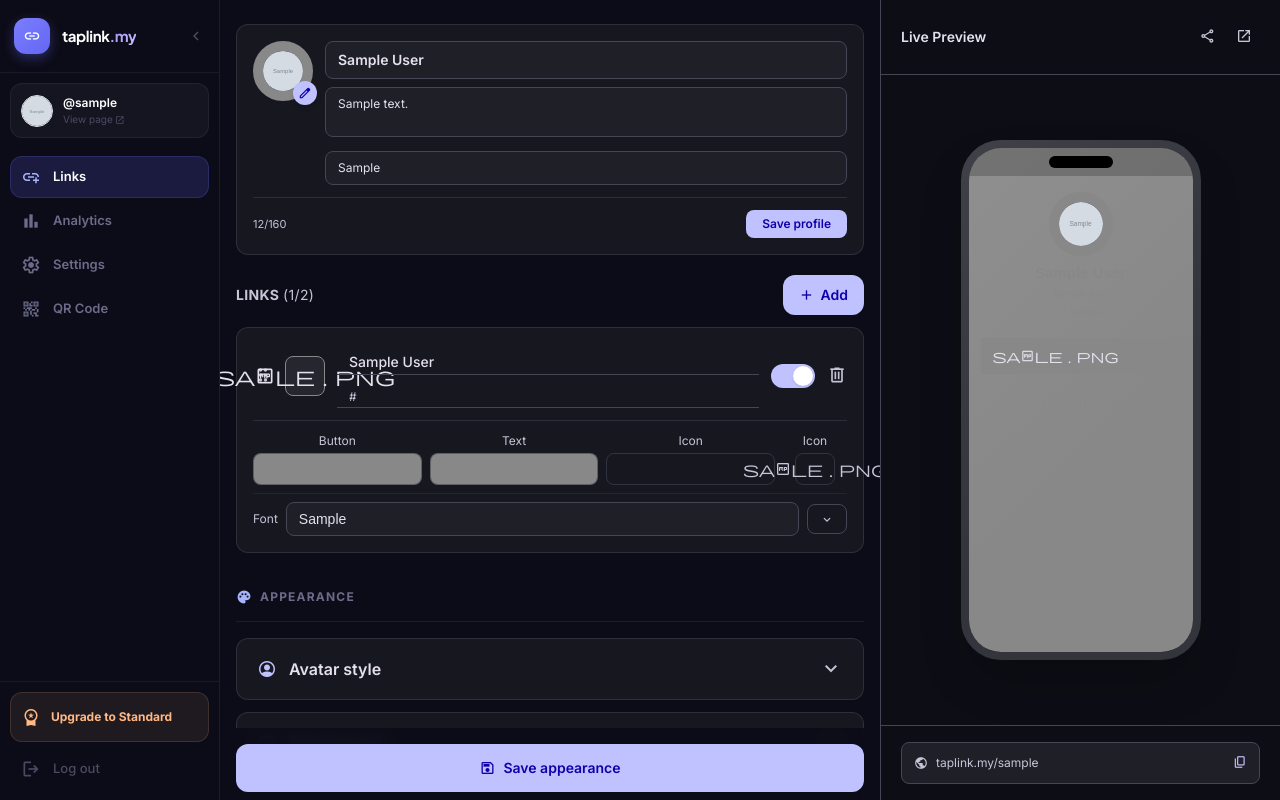
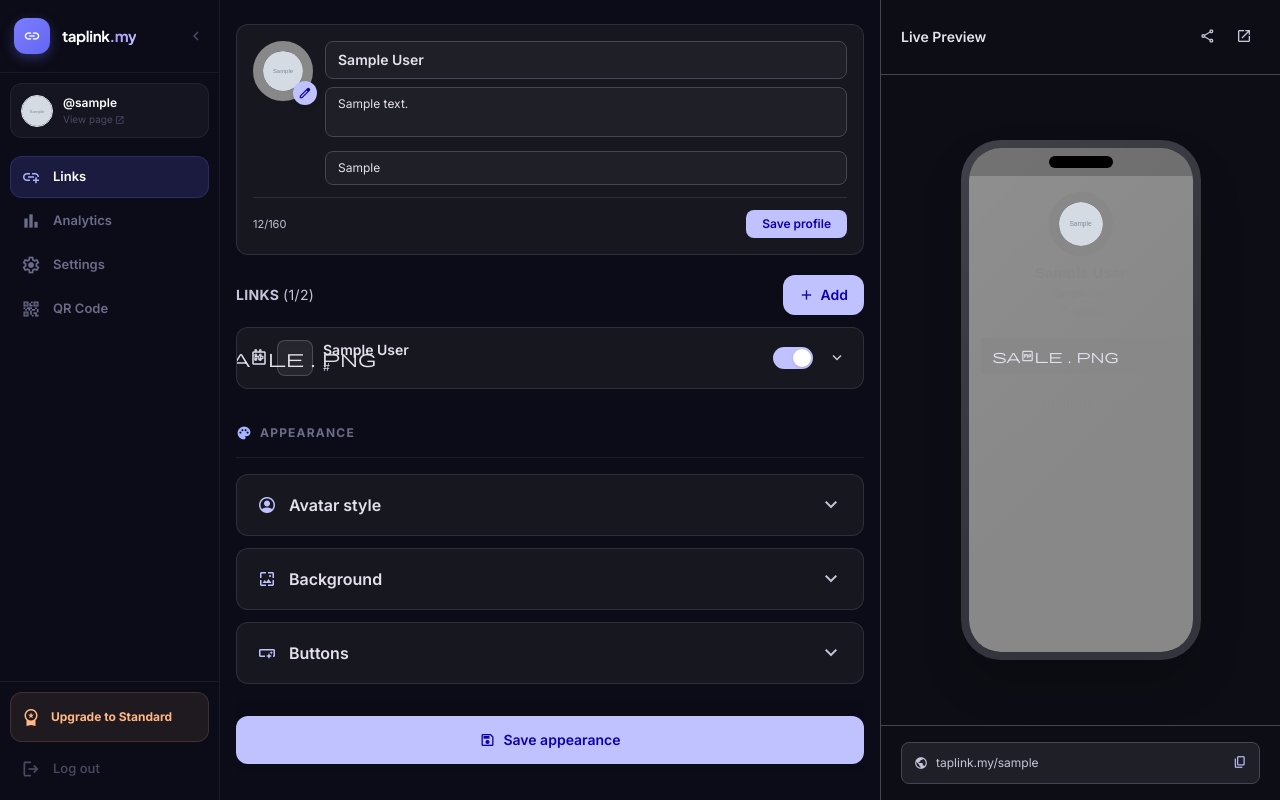
Before and after one commit to TolikMuradov/taplink.my, a Django app: page /dashboard/ in a window 1280 px wide. Run offline with Django 5.2, Linux system fonts and the light colour scheme; a user stored in the database is signed in; tables that the repository leaves empty hold one stand-in row (values such as "Sample post"); grey boxes marked "Sample" are stand-in pictures; some libraries are stand-ins or nearby versions; some web fonts are replaced.

Commit message:
feat: compact accordion link cards with expand/collapse
- Link cards compact row by default (icon + title/url + toggle + chevron)
- Tap to expand: reveals title/url inputs, color swatches, icon/font/delete
- Fixed x-collapse inside x-for bug — switched to x-show + x-transition
- Added toggleLink(id) method to fix Alpine x-for scope mutation issue
- Future-proofed for lock, schedule, rules, thumbnail, templates features

Co-Authored-By: Claude Sonnet 4.6 <noreply@anthropic.com>

```diff
--- a/templates/dashboard/home.html
+++ b/templates/dashboard/home.html
@@ -260,7 +260,7 @@
           </div>
 
           <!-- Link cards -->
-          <div class="space-y-3" id="links-list">
+          <div class="space-y-2" id="links-list">
             <template x-for="link in links" :key="link.id">
               <div
                 x-transition:enter="transition ease-out duration-200"
@@ -269,135 +269,126 @@
                 x-transition:leave="transition ease-in duration-150"
                 x-transition:leave-start="opacity-100 scale-100"
                 x-transition:leave-end="opacity-0 scale-[0.98]"
-                class="glass-card rounded-xl p-4 group hover:border-primary/60 hover:shadow-lg hover:shadow-primary/5 transition-all duration-200"
-                :class="link.is_active ? '' : 'opacity-50'"
+                class="glass-card rounded-xl overflow-hidden transition-all duration-200"
+                :class="[link.is_active ? '' : 'opacity-55', expandedLink === link.id ? 'border-primary/40 shadow-lg shadow-primary/5' : '']"
                 :data-link-id="link.id"
               >
-                <div class="flex items-center gap-3">
+                <!-- ── Compact row (always visible) ── -->
+                <div class="flex items-center gap-2.5 px-3 py-3">
+
                   <!-- Drag handle -->
                   <div class="drag-handle text-on-surface-variant cursor-grab active:cursor-grabbing shrink-0 hover:text-primary transition-colors">
-                    <span class="material-symbols-outlined text-xl">drag_indicator</span>
-                  </div>
-
-                  <!-- Icon button -->
-                  <button
-                    @click="openIconPicker(link.id)"
-                    class="w-10 h-10 rounded-lg flex items-center justify-center shrink-0 hover:opacity-80 transition-opacity"
-                    :style="`background-color: ${link.color}22; border: 1.5px solid ${link.color}`"
-                    title="Change icon"
-                  >
-                    <span class="material-symbols-outlined text-xl" :style="`color: ${link.icon_color}`" x-text="link.icon"></span>
-                  </button>
-
-                  <!-- Title + URL inputs -->
-                  <div class="flex-1 min-w-0 space-y-1.5">
-                    <input
-                      type="text"
-                      x-model="link.title"
-                      @change="updateLink(link)"
-                      placeholder="Title"
-                      class="w-full bg-transparent border-0 border-b border-outline-variant focus:border-primary outline-none text-sm font-medium text-on-surface placeholder-on-surface-variant/50 pb-0.5 transition-colors"
-                    />
-                    <input
-                      type="url"
-                      x-model="link.url"
-                      @change="updateLink(link)"
-                      placeholder="https://"
-                      class="w-full bg-transparent border-0 border-b border-outline-variant focus:border-primary outline-none text-xs text-on-surface-variant placeholder-on-surface-variant/50 pb-0.5 transition-colors"
-                    />
+                    <span class="material-symbols-outlined" style="font-size:18px">drag_indicator</span>
+                  </div>
+
+                  <!-- Icon badge -->
+                  <div class="w-9 h-9 rounded-lg flex items-center justify-center shrink-0"
+                    :style="`background:${link.color}22;border:1.5px solid ${link.color}66`">
+                    <span class="material-symbols-outlined text-lg" :style="`color:${link.icon_color}`" x-text="link.icon"></span>
+                  </div>
+
+                  <!-- Title + URL (tap to expand) -->
+                  <div class="flex-1 min-w-0 cursor-pointer" @click="toggleLink(link.id)">
+                    <p class="text-sm font-semibold text-on-surface truncate leading-tight" x-text="link.title || 'Untitled'"></p>
+                    <p class="text-[11px] text-on-surface-variant truncate leading-tight mt-0.5" x-text="link.url || 'No URL set'"></p>
                   </div>
 
                   <!-- Active toggle -->
-                  <button
-                    @click="link.is_active = !link.is_active; updateLink(link)"
-                    class="shrink-0 w-11 h-6 rounded-full transition-colors relative"
-                    :class="link.is_active ? 'bg-primary' : 'bg-surface-container-highest'"
-                  >
-                    <span
-                      class="absolute top-0.5 left-0.5 w-5 h-5 rounded-full bg-white shadow transition-transform"
-                      :class="link.is_active ? 'translate-x-5' : 'translate-x-0'"
-                    ></span>
-                  </button>
+                  <button @click.stop="link.is_active = !link.is_active; updateLink(link)"
+                    class="shrink-0 w-10 h-[22px] rounded-full transition-colors relative"
+                    :class="link.is_active ? 'bg-primary' : 'bg-surface-container-highest'">
+                    <span class="absolute top-[2px] left-[2px] w-[18px] h-[18px] rounded-full bg-white shadow transition-transform"
+                      :class="link.is_active ? 'translate-x-[18px]' : 'translate-x-0'"></span>
+                  </button>
+
+                  <!-- Expand chevron -->
+                  <button @click="toggleLink(link.id)"
+                    class="shrink-0 w-7 h-7 rounded-lg flex items-center justify-center transition-all text-on-surface-variant hover:text-primary hover:bg-surface-container"
+                    :class="expandedLink === link.id ? 'rotate-180 text-primary' : ''">
+                    <span class="material-symbols-outlined" style="font-size:18px">expand_more</span>
+                  </button>
+                </div>
+
+                <!-- ── Expanded settings panel ── -->
+                <div x-show="expandedLink === link.id"
+                     x-transition:enter="transition-all ease-out duration-200"
+                     x-transition:enter-start="opacity-0"
+                     x-transition:enter-end="opacity-100"
+                     x-transition:leave="transition-all ease-in duration-150"
+                     x-transition:leave-start="opacity-100"
+                     x-transition:leave-end="opacity-0">
+                  <div class="px-3 pb-3 space-y-3 border-t border-outline-variant/40 pt-3">
+
+                    <!-- Title + URL editable inputs -->
+                    <div class="space-y-1.5">
+                      <input type="text" x-model="link.title" @change="updateLink(link)" placeholder="Title"
+                        class="w-full bg-surface-container rounded-lg px-3 py-2 text-sm font-semibold text-on-surface border border-outline-variant focus:border-primary outline-none transition-colors" />
+                      <input type="url" x-model="link.url" @change="updateLink(link)" placeholder="https://"
+                        class="w-full bg-surface-container rounded-lg px-3 py-2 text-xs text-on-surface-variant border border-outline-variant focus:border-primary outline-none transition-colors" />
+                    </div>
+
+                    <!-- Controls row -->
+                    <div class="flex items-center gap-2 flex-wrap">
+
+                      <!-- Color swatches group -->
+                      <div class="flex items-center gap-1.5 p-1.5 rounded-lg" style="background:rgba(255,255,255,0.04);border:1px solid rgba(255,255,255,0.07)">
+                        <span class="text-[10px] text-on-surface-variant pl-0.5 pr-1">Colors</span>
+                        <label class="w-6 h-6 rounded-md cursor-pointer overflow-hidden border border-white/10 hover:border-primary/60 transition-colors relative shrink-0" :style="`background:${link.color}`" title="Button">
+                          <input type="color" x-model="link.color" @input="updateLink(link)" class="absolute inset-0 opacity-0 w-full h-full cursor-pointer">
+                        </label>
+                        <label class="w-6 h-6 rounded-md cursor-pointer overflow-hidden border border-white/10 hover:border-primary/60 transition-colors relative shrink-0" :style="`background:${link.text_color}`" title="Text">
+                          <input type="color" x-model="link.text_color" @input="updateLink(link)" class="absolute inset-0 opacity-0 w-full h-full cursor-pointer">
+                        </label>
+                        <label class="w-6 h-6 rounded-md cursor-pointer overflow-hidden border border-white/10 hover:border-primary/60 transition-colors relative shrink-0" :style="`background:${link.icon_color}`" title="Icon">
+                          <input type="color" x-model="link.icon_color" @input="updateLink(link)" class="absolute inset-0 opacity-0 w-full h-full cursor-pointer">
+                        </label>
+                      </div>
+
+                      <!-- Icon picker button -->
+                      <button @click="openIconPicker(link.id)"
+                        class="flex items-center gap-1.5 px-2.5 py-1.5 rounded-lg text-xs text-on-surface-variant hover:text-primary transition-colors"
+                        style="background:rgba(255,255,255,0.04);border:1px solid rgba(255,255,255,0.07)"
+                        onmouseover="this.style.borderColor='rgba(99,102,241,0.4)'" onmouseout="this.style.borderColor='rgba(255,255,255,0.07)'">
+                        <span class="material-symbols-outlined text-base" x-text="link.icon"></span>
+                        <span>Icon</span>
+                      </button>
+
+                      <!-- Font picker button -->
+                      <button @click="openFontPicker = (openFontPicker === link.id ? null : link.id)"
+                        class="flex items-center gap-1.5 px-2.5 py-1.5 rounded-lg text-xs text-on-surface-variant hover:text-primary transition-colors"
+                        :class="openFontPicker === link.id ? 'text-primary' : ''"
+                        style="background:rgba(255,255,255,0.04);border:1px solid rgba(255,255,255,0.07)"
+                        :style="openFontPicker === link.id ? 'border-color:rgba(99,102,241,0.4)' : ''"
+                        onmouseover="if(!this.classList.contains('text-primary')) this.style.borderColor='rgba(99,102,241,0.4)'" onmouseout="if(!this.classList.contains('text-primary')) this.style.borderColor='rgba(255,255,255,0.07)'">
+                        <span class="material-symbols-outlined text-base">text_fields</span>
+                        <span x-text="link.font_family || 'Font'"></span>
+                      </button>
+
+                      <!-- Spacer -->
+                      <div class="flex-1"></div>
 
                       <!-- Delete -->
-                  <button
-                    @click="deleteLink(link.id)"
-                    class="shrink-0 text-on-surface-variant hover:text-error transition-colors"
-                  >
-                    <span class="material-symbols-outlined text-xl">delete</span>
-                  </button>
-                </div>
-
-                <!-- Colour row -->
-                <div class="flex items-end gap-2 mt-3 pt-3 border-t border-outline-variant/50">
-                  <!-- Button color swatch -->
-                  <div class="flex-1 flex flex-col gap-1">
-                    <span class="text-xs text-on-surface-variant text-center">Button</span>
-                    <label class="relative h-8 rounded-lg cursor-pointer overflow-hidden border border-outline-variant/60 hover:border-primary transition-colors" :style="`background:${link.color}`">
-                      <input type="color" x-model="link.color" @input="updateLink(link)" class="absolute inset-0 opacity-0 w-full h-full cursor-pointer"/>
-                    </label>
-                  </div>
-                  <!-- Text color swatch -->
-                  <div class="flex-1 flex flex-col gap-1">
-                    <span class="text-xs text-on-surface-variant text-center">Text</span>
-                    <label class="relative h-8 rounded-lg cursor-pointer overflow-hidden border border-outline-variant/60 hover:border-primary transition-colors" :style="`background:${link.text_color}`">
-                      <input type="color" x-model="link.text_color" @input="updateLink(link)" class="absolute inset-0 opacity-0 w-full h-full cursor-pointer"/>
-                    </label>
-                  </div>
-                  <!-- Icon color swatch -->
-                  <div class="flex-1 flex flex-col gap-1">
-                    <span class="text-xs text-on-surface-variant text-center">Icon</span>
-                    <label class="relative h-8 rounded-lg cursor-pointer overflow-hidden border border-outline-variant/60 hover:border-primary transition-colors" :style="`background:${link.icon_color}`">
-                      <input type="color" x-model="link.icon_color" @input="updateLink(link)" class="absolute inset-0 opacity-0 w-full h-full cursor-pointer"/>
-                    </label>
-                  </div>
-                  <!-- Change icon button -->
-                  <button
-                    @click="openIconPicker(link.id)"
-                    class="flex flex-col items-center gap-1 px-3 shrink-0"
-                    title="Change icon"
-                  >
-                    <span class="text-xs text-on-surface-variant">Icon</span>
-                    <div class="h-8 w-10 rounded-lg border border-outline-variant/60 hover:border-primary flex items-center justify-center transition-colors">
-                      <span class="material-symbols-outlined text-on-surface-variant" style="font-size:16px" x-text="link.icon"></span>
-                    </div>
-                  </button>
-                </div>
-
-                <!-- Font row -->
-                <div class="mt-2 pt-2 border-t border-outline-variant/30">
-                  <div class="flex items-center gap-2">
-                    <span class="text-xs text-on-surface-variant shrink-0">Font</span>
-                    <!-- Current selection display -->
-                    <div class="flex-1 px-3 py-1.5 rounded-lg bg-surface-container border border-outline-variant text-sm text-on-surface truncate"
-                         :style="link.font_family ? `font-family:'${link.font_family}',sans-serif` : ''"
-                         x-text="link.font_family || 'Default'">
-                    </div>
-                    <button
-                      @click="openFontPicker = (openFontPicker === link.id ? null : link.id)"
-                      class="shrink-0 px-3 py-1.5 rounded-lg text-xs border border-outline-variant text-on-surface-variant hover:border-primary transition-colors"
-                      :class="openFontPicker === link.id ? 'border-primary text-primary' : ''"
-                    >
-                      <span class="material-symbols-outlined" style="font-size:14px;vertical-align:middle">expand_more</span>
+                      <button @click="deleteLink(link.id)"
+                        class="flex items-center gap-1 px-2.5 py-1.5 rounded-lg text-xs text-error/70 hover:text-error hover:bg-error/10 border border-transparent hover:border-error/20 transition-all">
+                        <span class="material-symbols-outlined text-base">delete</span>
                       </button>
                     </div>
 
                     <!-- Font picker panel -->
                     <div x-show="openFontPicker === link.id" x-cloak
-                       class="mt-2 p-3 rounded-xl bg-surface-container border border-outline-variant space-y-3">
-                    <!-- Free fonts -->
+                         class="p-3 rounded-xl border border-outline-variant space-y-3" style="background:rgba(255,255,255,0.03)">
                       <div>
-                      <p class="text-xs font-semibold text-on-surface-variant uppercase tracking-wide mb-2">Free</p>
+                        <p class="text-[10px] font-bold text-on-surface-variant uppercase tracking-widest mb-2">Free</p>
                         <div class="grid grid-cols-3 gap-1.5">
                           <button
                             @click="link.font_family = ''; updateLink(link); openFontPicker = null"
-                          class="py-2 rounded-lg text-xs border transition-colors"
+                            class="py-1.5 rounded-lg text-xs border transition-colors"
                             :class="!link.font_family ? 'bg-primary text-on-primary border-primary' : 'border-outline-variant text-on-surface-variant hover:border-primary'"
                           >Default</button>
                           <template x-for="f in FREE_FONTS" :key="f.name">
                             <button
                               @click="link.font_family = f.name; updateLink(link); openFontPicker = null"
-                            class="py-2 rounded-lg text-xs border transition-colors truncate px-1"
+                              class="py-1.5 rounded-lg text-xs border transition-colors truncate px-1"
                               :class="link.font_family === f.name ? 'bg-primary text-on-primary border-primary' : 'border-outline-variant text-on-surface-variant hover:border-primary'"
                               :style="`font-family:'${f.name}',sans-serif`"
                               x-text="f.label"
@@ -405,12 +396,11 @@
                           </template>
                         </div>
                       </div>
-                    <!-- Standard fonts -->
                       <div>
                         <div class="flex items-center gap-2 mb-2">
-                        <p class="text-xs font-semibold text-on-surface-variant uppercase tracking-wide">Standard</p>
+                          <p class="text-[10px] font-bold text-on-surface-variant uppercase tracking-widest">Standard</p>
                           <template x-if="!isStandard">
-                          <a href="{% url 'upgrade' %}" class="text-xs text-tertiary hover:underline">Upgrade to unlock →</a>
+                            <a href="{% url 'upgrade' %}" class="text-xs text-tertiary hover:underline">Upgrade →</a>
                           </template>
                         </div>
                         <div class="grid grid-cols-3 gap-1.5">
@@ -418,18 +408,15 @@
                             <template x-if="isStandard">
                               <button
                                 @click="link.font_family = f.name; updateLink(link); openFontPicker = null"
-                              class="py-2 rounded-lg text-xs border transition-colors truncate px-1"
+                                class="py-1.5 rounded-lg text-xs border transition-colors truncate px-1"
                                 :class="link.font_family === f.name ? 'bg-primary text-on-primary border-primary' : 'border-outline-variant text-on-surface-variant hover:border-primary'"
                                 :style="`font-family:'${f.name}',sans-serif`"
-                              :title="f.vibe"
                                 x-text="f.label"
                               ></button>
                             </template>
                             <template x-if="!isStandard">
-                            <div
-                              class="py-2 rounded-lg text-xs border border-outline-variant/30 text-on-surface-variant/30 flex items-center justify-center gap-1 cursor-not-allowed truncate px-1 select-none"
-                              :style="`font-family:'${f.name}',sans-serif`"
-                            >
+                              <div class="py-1.5 rounded-lg text-xs border border-outline-variant/30 text-on-surface-variant/30 flex items-center justify-center gap-1 cursor-not-allowed truncate px-1 select-none"
+                                :style="`font-family:'${f.name}',sans-serif`">
                                 <span x-text="f.label"></span>
                                 <span class="material-symbols-outlined" style="font-size:10px">lock</span>
                               </div>
@@ -438,7 +425,10 @@
                         </div>
                       </div>
                     </div>
-                </div>
+
+                  </div>
+                </div><!-- /expanded panel -->
+
               </div>
             </template>
           </div>
@@ -1595,6 +1585,11 @@ function dashboardApp() {
     showDeleteModal: false,
     deleteConfirmUsername: '',
     openFontPicker: null,
+    expandedLink: null,
+
+    toggleLink(id) {
+      this.expandedLink = (this.expandedLink === id ? null : id);
+    },
 
     iconCategories: [
       { name: 'Social',   icons: PLATFORM_ICONS.filter(i => i.category === 'Social') },
```
Also changed, not shown: memory-bank/progress.md (+2 -0 lines). Lines whose indentation alone changed are shown as unchanged.
